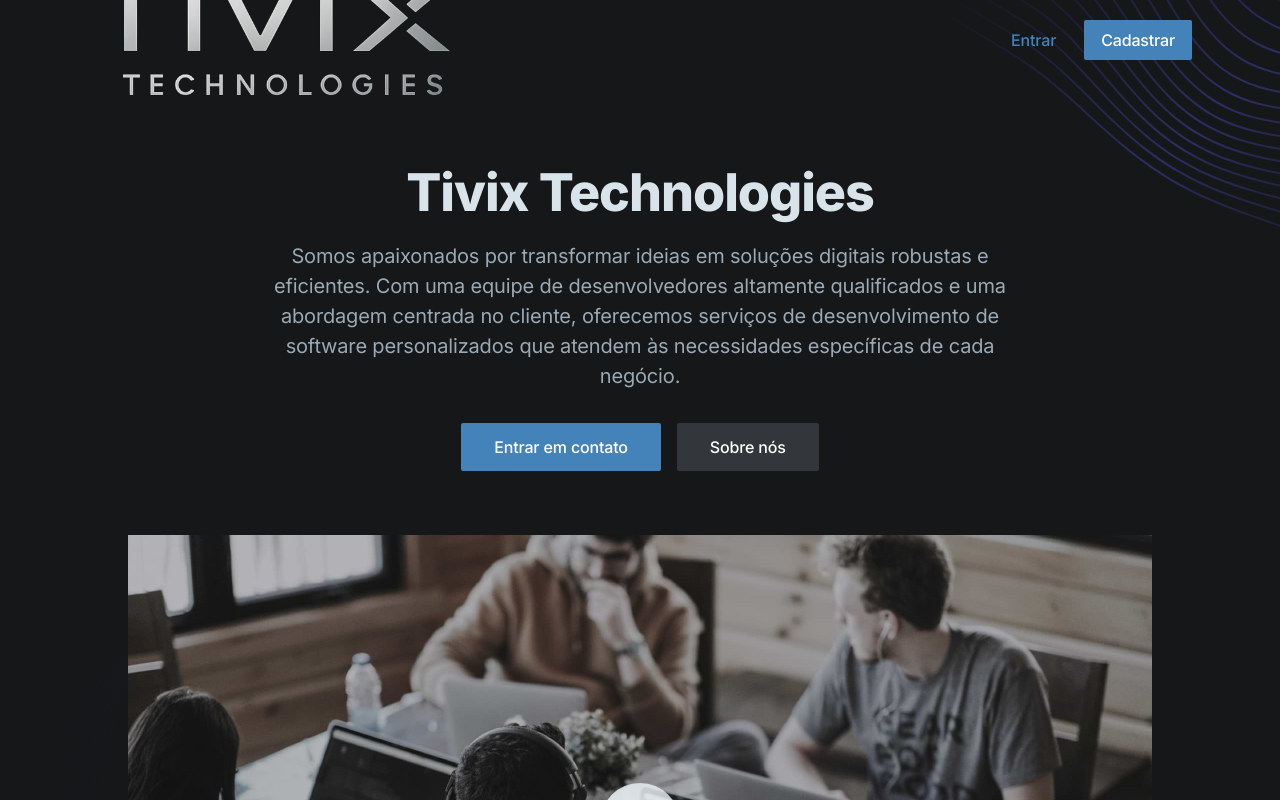
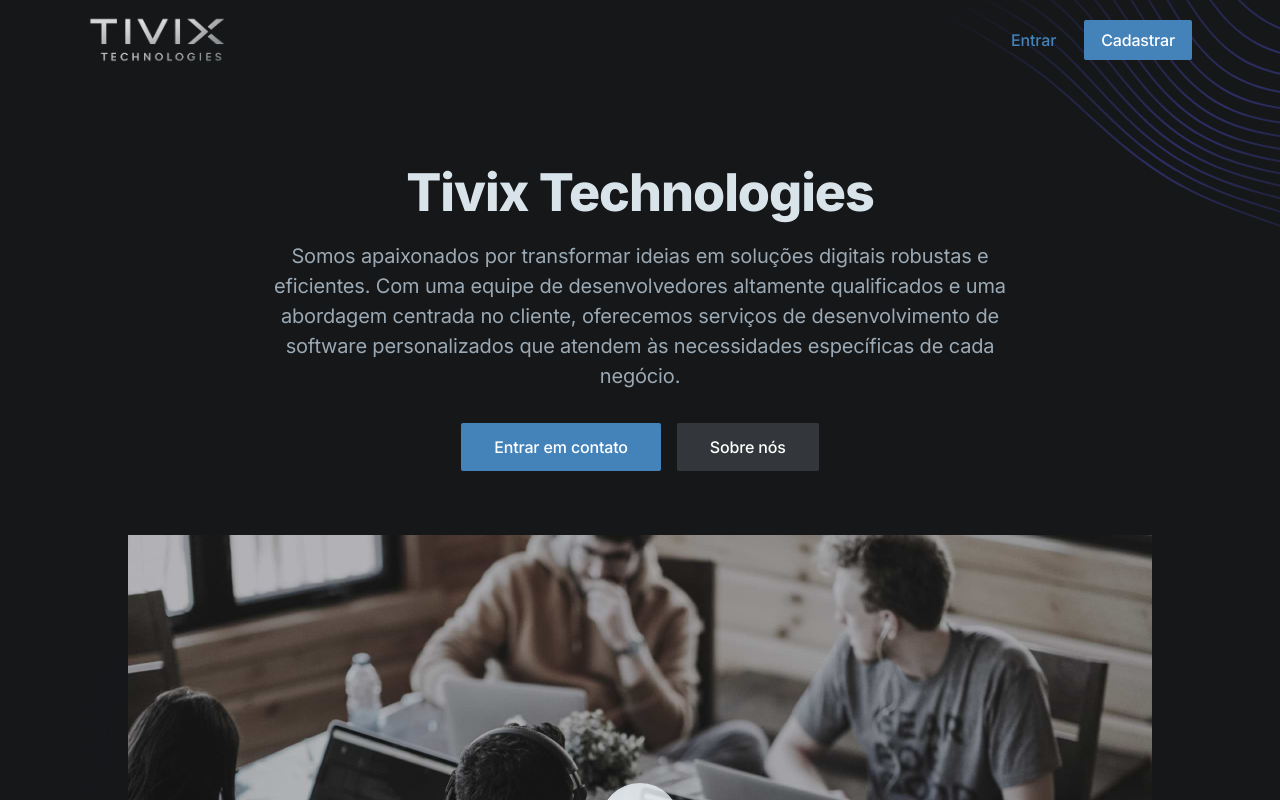
Before and after one commit to Rdemora2/front-site--tivix-technologies, a Next.js app: page / in a window 1280 px wide. Shown: the top 800 px of the page. Built offline with nearby package versions, Linux system fonts and the light colour scheme.

Commit message:
FIX(ui)/corrige dimensões do logo na navbar

```diff
--- a/components/ui/header.tsx
+++ b/components/ui/header.tsx
@@ -15,10 +15,10 @@
               <Image
                 src={LogoImage}
                 alt="tivix"
-                width={260}
+                width={160}
                 height={80}
                 priority
-                className="h-32 w-auto"
+                className="h-12 w-auto"
               />
             </Link>
           </div>
```
